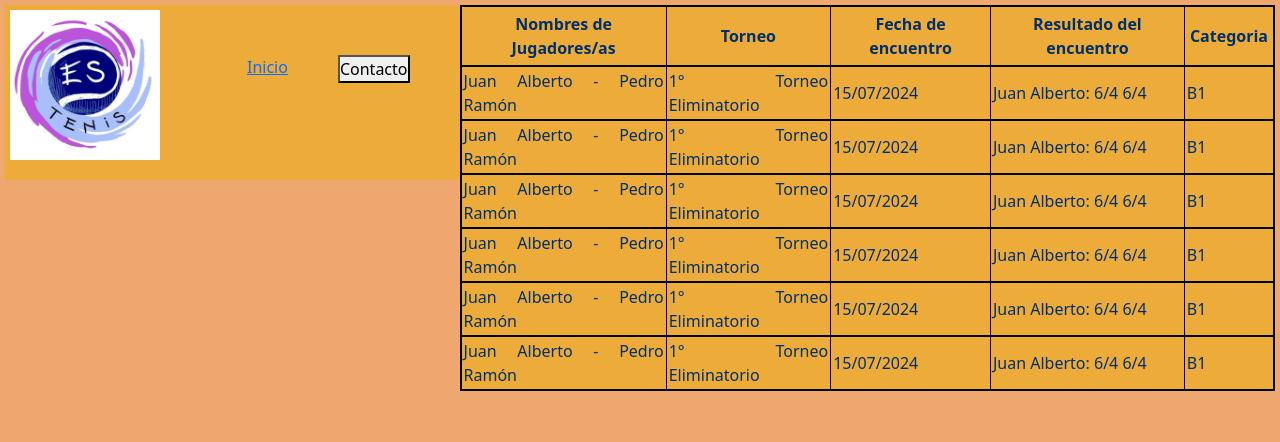
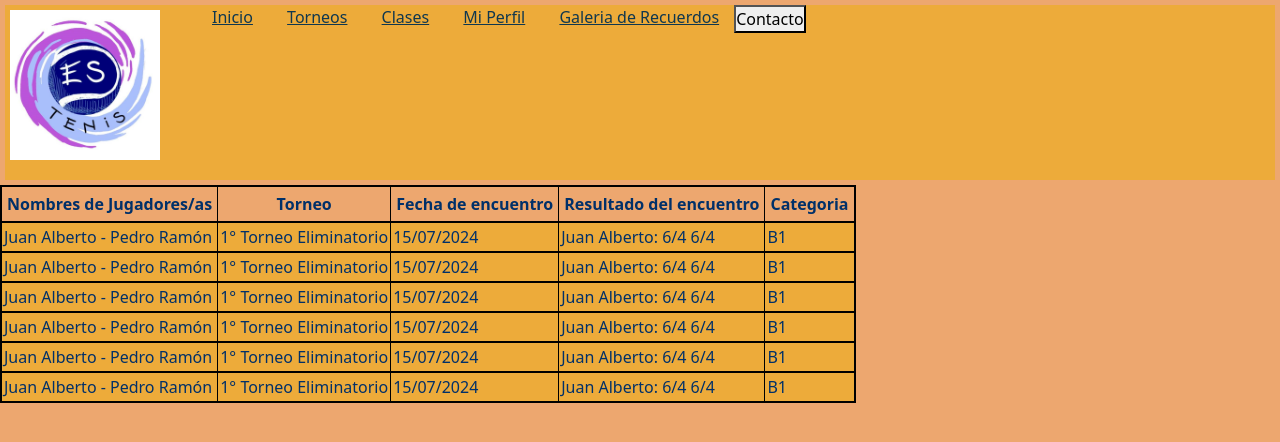
Before and after one commit to Javi-Mars/1project, a website: page pages/torneos.html in a window 1280 px wide. Drawn offline with nearby package versions, Linux system fonts and the light colour scheme; a web font is replaced by a local one.

Commit message:
versión-grid-aplicado

```diff
--- a/pages/torneos.html
+++ b/pages/torneos.html
@@ -15,6 +15,7 @@
   </head>
 
   <body>
+
     <header class="header">
       <div class="logo-estenis">
         <img  src="../images/logo-estenis.jpg" alt="logo-estenis">
@@ -23,17 +24,20 @@
       <nav>
 
         <ul class="lista-navbar">
-          <li class="item-lista"> <a href="../index.html">Inicio</a></li>
+          <li class="item-lista"> <a href="../pages/perfil.html">Inicio</a></li>
+          <li class="item-lista"> <a href="../pages/torneos.html">Torneos</a></li>
+          <li class="item-lista"> <a href="../pages/clases.html">Clases</a></li>
+          <li class="item-lista"> <a href="../pages/perfil.html">Mi Perfil</a></li>
+          <li class="item-lista"> <a href="../pages/perfil.html">Galeria de Recuerdos</a></li>
         </ul>
+      </nav>
 
       <a href="./pages/contactos.html"><button class="boton">Contacto</button></a>
+    </header>
 
-      </nav>
-
-      <main>
+    <main class="main">
 
       <table class="tabla-resultados">
-
         <tr>
           <th>Nombres de Jugadores/as</th>
           <th>Torneo</th>
@@ -87,6 +91,8 @@
 
 
 
+
+
       </table>
 
 
@@ -95,7 +101,7 @@
 
 
 
-    </header>
+
 
 
 
--- a/scss/_torneos.scss
+++ b/scss/_torneos.scss
@@ -13,22 +13,55 @@ $verde: #0F374F;
 }
 
 body{
+    display: grid;
+    grid-template-rows: auto auto;
     font-family: "Coiny", system-ui;
     font-weight: 400;
     font-style: normal;
-    nav{
+
+    .header{
         display: flex;
-        margin: 25px;
-        .lista-navbar{
-            margin: 25px;
-            list-style-type: none;
+
+        background-color: $naranja;
+        color: white;
+        height: 175px;
+        margin: 5px;
+        width: auto;
+        .logo-estenis{
+            img{
+                margin: 5px;
+                width: 150px;
+                height: 150px;
+                text-align: right;
+            }
+
+
         }
-        .boton{
-            margin: 25px;
+        nav{
+
+            .lista-navbar{
+
+
+
+                .item-lista{
+                    display: inline;
+
+                    list-style: none;
+                    a{
+
+                        padding: 15px;
+                        color: $verde;
+                    }
+
+                }
+
+            }
+
         }
     }
+    main{
 
-    main{
+
 
         .tabla-resultados{
             width: auto;
--- a/scss/sytles.scss
+++ b/scss/sytles.scss
@@ -18,6 +18,7 @@ $verde: #0F374F;
 
 
 .body{
+    display: grid;
     background-color: $fondo;
     font-family: "Coiny", system-ui;
     font-weight: 400;
@@ -25,7 +26,8 @@ $verde: #0F374F;
 
     .header{
         display: flex;
-
+        justify-content: center;
+        align-items: center;
         background-color: $naranja;
         color: white;
         height: 175px;
@@ -40,7 +42,6 @@ $verde: #0F374F;
             }
 
 
-        }
         }
         nav{
 
@@ -63,9 +64,19 @@ $verde: #0F374F;
             }
 
         }
+    }
 
 
+
+
+    .contenedor{
+        display: flex;
+        flex-wrap: wrap;
+        justify-content: space-evenly;
+        border: solid 1px $marron;
+
         h2{
+            width: 100%;
             text-align: center;
             background-color: $verde;
             color: white;
@@ -74,12 +85,6 @@ $verde: #0F374F;
             font-size: 50px;
             box-shadow: 0px 0px 15px black;
         }
-    .contenedor{
-        display: flex;
-        flex-wrap: wrap;
-        justify-content: space-evenly;
-        border: solid 1px $marron;
-
 
 
         .contenedor-img1{
```
Also changed, not shown: index.html (+3 -1 lines), css/sytles.css, 1 other file. Lines whose indentation alone changed are shown as unchanged.
